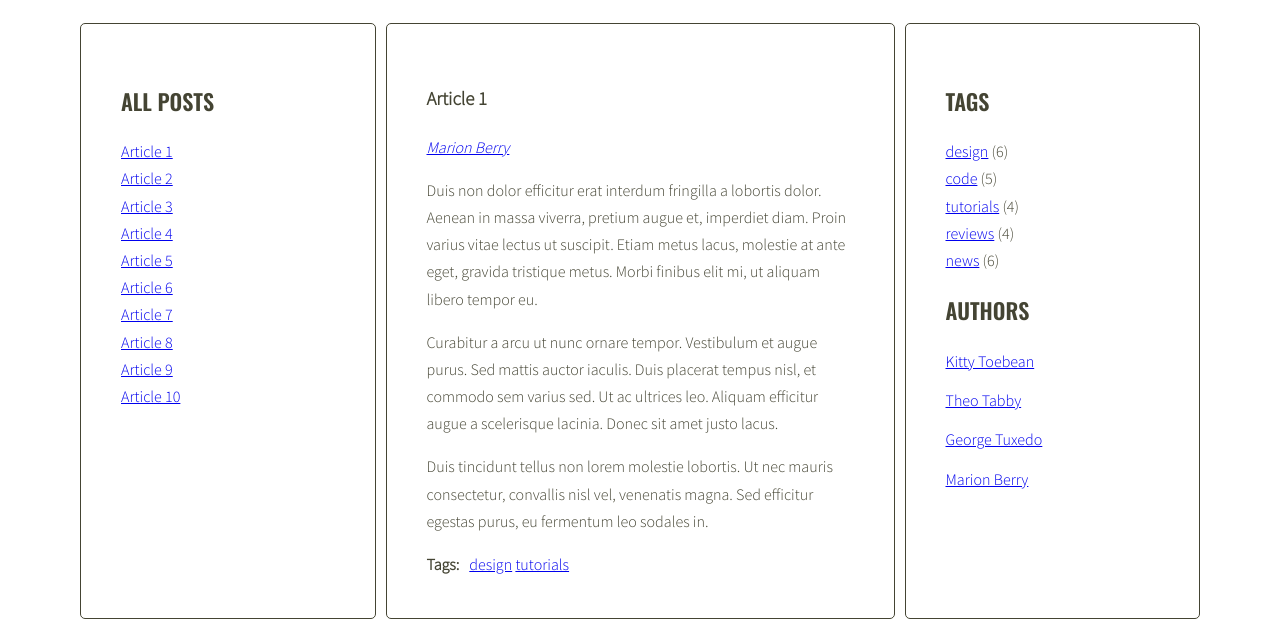
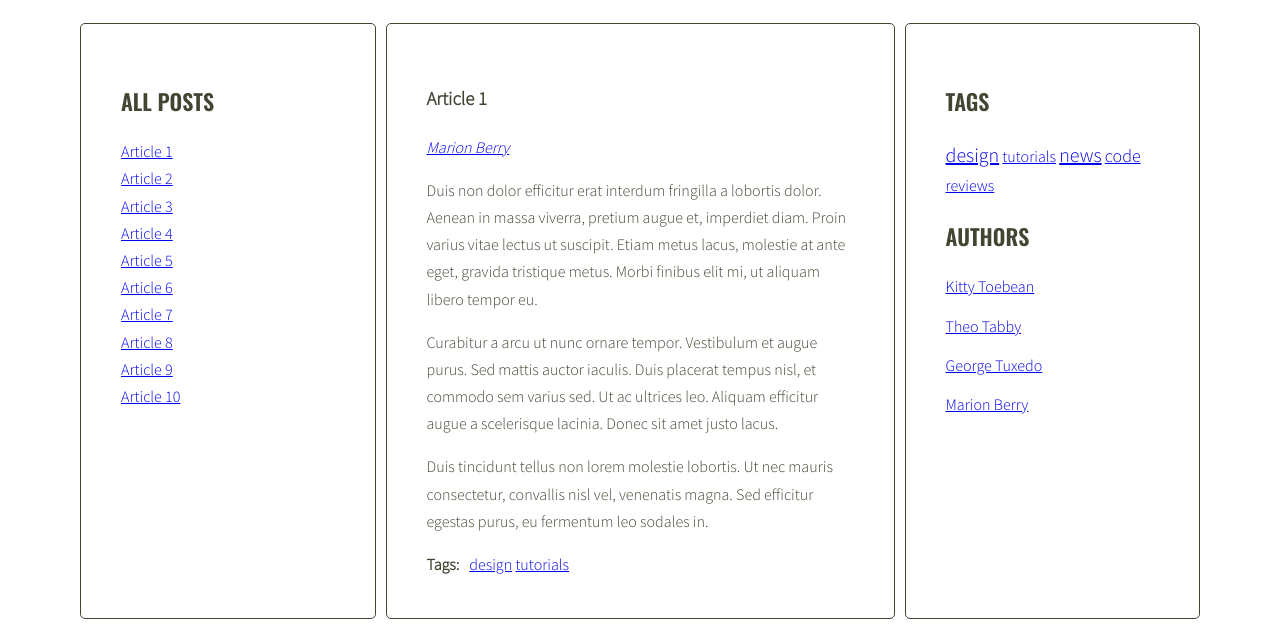
Before and after one commit to Ilshae/javascript-blog, a website: page index.html in a window 1280 px wide. Shown: the part 220-847 px from the top of the page. Drawn offline with nearby package versions, Linux system fonts and the light colour scheme.

Commit message:
Add tags cloud

```diff
--- a/index.html
+++ b/index.html
@@ -178,12 +178,7 @@
                 </section>
                 <aside class="sidebar">
                   <h2 class="section-title">Tags</h2>
-                  <ul class="list tags">
-                    <li><a href="#">design</a> <span>(6)</span></li>
-                    <li><a href="#">code</a> <span>(5)</span></li>
-                    <li><a href="#">tutorials</a> <span>(4)</span></li>
-                    <li><a href="#">reviews</a> <span>(4)</span></li>
-                    <li><a href="#">news</a> <span>(6)</span></li>
+                  <ul class="list list-horizontal tags">
                   </ul>
                   <h2 class="section-title">Authors</h2>
                   <ul class="list authors">
--- a/js/script.js
+++ b/js/script.js
@@ -38,7 +38,10 @@
   optTitleSelector = '.post-title',
   optTitleListSelector = '.titles',
   optArticleTagsSelector = '.post-tags .list',
-  optArticleAuthorSelector = '.post-author';
+  optArticleAuthorSelector = '.post-author',
+  //optTagsListSelector = '.tags .list',
+  optCloudClassCount = '5',
+  optCloudClassPrefix = 'tag-size-';
 
 function generateTitleLinks(customSelector = ''){
   console.log('generateTitleLinks begins');
@@ -95,9 +98,35 @@
   console.log('addClickListenersToTitleLinks ends');
 }
 
+function calculateTagsParams(tags){
+  const params = {max: '0', min: '999999'};
+
+  for(let tag in tags){
+    if(tags[tag] > params.max){
+      params.max = tags[tag];
+    }
+    if(tags[tag] < params.min){
+      params.min = tags[tag];
+    }
+    console.log(tag + ' is used ' + tags[tag] + ' times');
+  }
+
+  return params;
+}
+
+function calculateTagClass(count, params){
+  const normalizedCount = count - params.min;
+  const normalizedMax = params.max - params.min;
+  const percentage = normalizedCount / normalizedMax;
+  const classNumber = Math.floor(percentage * (optCloudClassCount - 1) + 1);
+
+  return classNumber;
+}
 
 function generateTags(){
   console.log('generateTags begins');
+  /* create a new variable allTags with and empty object */
+  let allTags = {};
 
   /* find all articles */
   const articles = document.querySelectorAll('.post');
@@ -120,12 +149,20 @@
     /* START LOOP: for each tag */
     for(let tag of articleTagsArray)
     {
+
       /* generate HTML of the link */
       const linkHTML = '<li><a href="#tag-' + tag + '"><span>' + tag + '</span></a>&nbsp;</li>';
 
       /* add generated code to html variable */
       html = html + linkHTML;
 
+      /* check if this link is NOT already in allTags */
+      if(!allTags.hasOwnProperty(tag)){
+        /* add generated code to allTags array */
+        allTags[tag] = 1;
+      } else {
+        allTags[tag]++;
+      }
     /* END LOOP: for each tag */
     }
     /* insert HTML of all the links into the tags wrapper */
@@ -133,6 +170,28 @@
 
     /* END LOOP: for every article: */
   }
+  /* find list of tags in right column */
+  const tagList = document.querySelector('.tags');
+  console.log('tagList: ', tagList);
+
+  const tagsParams = calculateTagsParams(allTags);
+  console.log('tagsParams:', tagsParams);
+
+  /* create variable for all links HTML code */
+  let allTagsHTML = '';
+
+  /* START LOOP: for each tag in allTags: */
+  for(let tag in allTags){
+    /* generate code of a link and add it to allTagsHTML */
+    const tagLinkHTML = calculateTagClass(allTags[tag], tagsParams);
+    console.log('taglinkHTML', tagLinkHTML);
+
+    allTagsHTML += '<li><a href="#tag-' + tag + '" class="' + optCloudClassPrefix + tagLinkHTML + '"><span>' + tag + '</span></a>&nbsp;</li>';
+  /* END LOOP: for each tag in allTags */
+  }
+
+  /* add html from allTagsHTML to tagList */
+  tagList.innerHTML = allTagsHTML;
 
   console.log('generateTags ends');
 }
--- a/sass/style.scss
+++ b/sass/style.scss
@@ -4,7 +4,6 @@
 
 $color-light: #fff;
 $color-dark: #443;
-
 $font-logo: 'Sacramento', cursive;
 $font-header: 'Oswald', sans-serif;
 $font-text: 'Source Sans Pro', sans-serif;
@@ -40,6 +39,23 @@
     color: lighten($color-dark, 20%);
   }
 }
+
+.tag-size-1{
+    font-size: 16px;
+}
+.tag-size-2{
+    font-size: 17px;
+}
+.tag-size-3{
+    font-size: 18px;
+}
+.tag-size-4{
+    font-size: 19px;
+}
+.tag-size-5{
+    font-size: 20px;
+}
+
 
 /* Layout */
 
```
Also changed, not shown: css/style.css, 1 other file.
